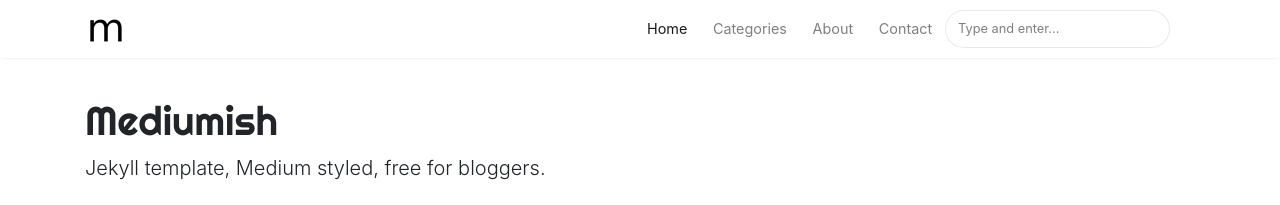
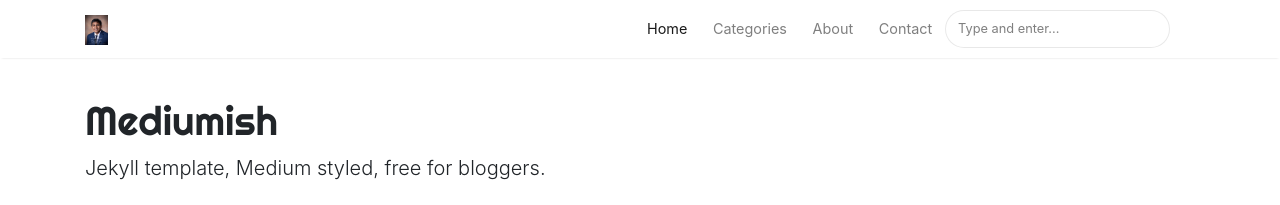
Before and after one commit to krish-shahh/cooking-blog, a Jekyll site: the page built from index.html, in a window 1280 px wide. Shown: the top 205 px of the page. Built offline with Jekyll 4.4.1, drawn with Linux system fonts in a browser that asks for light colours; nearby versions of some CDN libraries; the list of posts is cut into pages by our own code.

Commit message:
Update _config.yml

```diff
--- a/_config.yml
+++ b/_config.yml
@@ -2,8 +2,8 @@
 name: "Mediumish"
 title: "Mediumish"
 description: "Jekyll template, Medium styled, free for bloggers."
-logo: 'assets/images/logo.png'
-favicon: 'assets/images/logo.png'
+logo: 'assets/images/krish.jpeg'
+favicon: 'assets/images/krish.jpeg'
 baseurl: /cooking-blog
 google_analytics: ''
 disqus: ''
```
